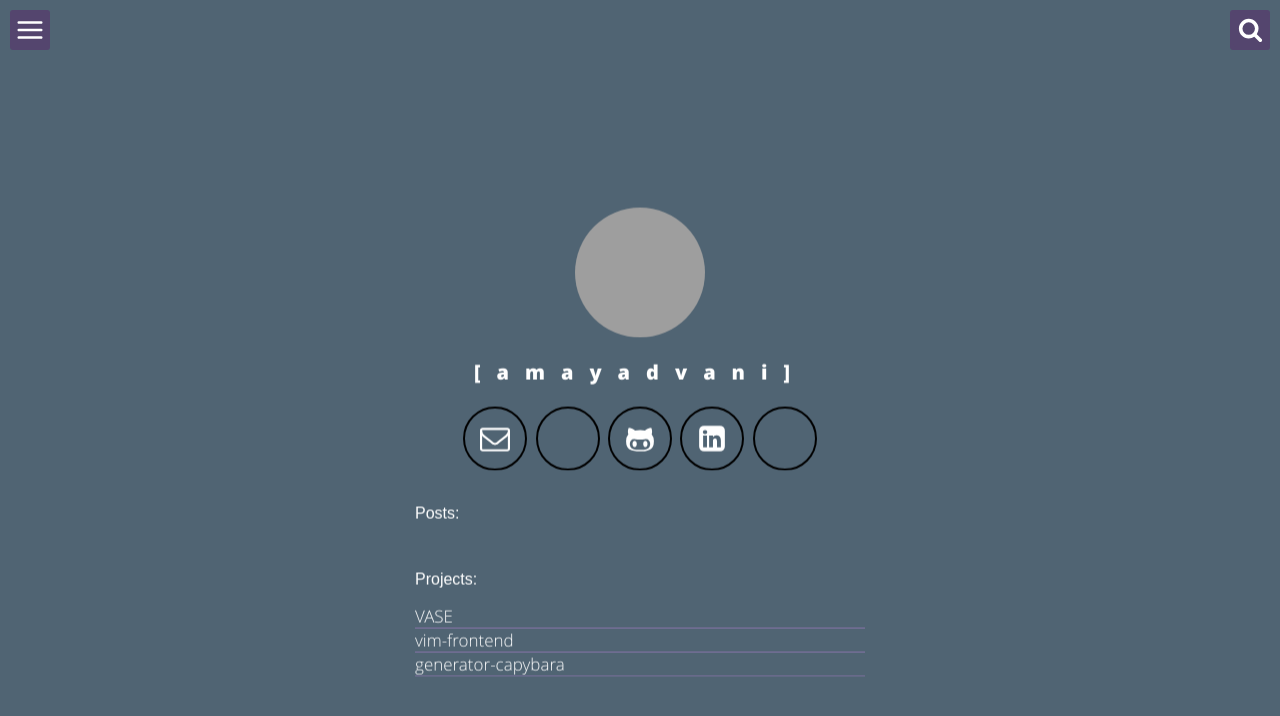
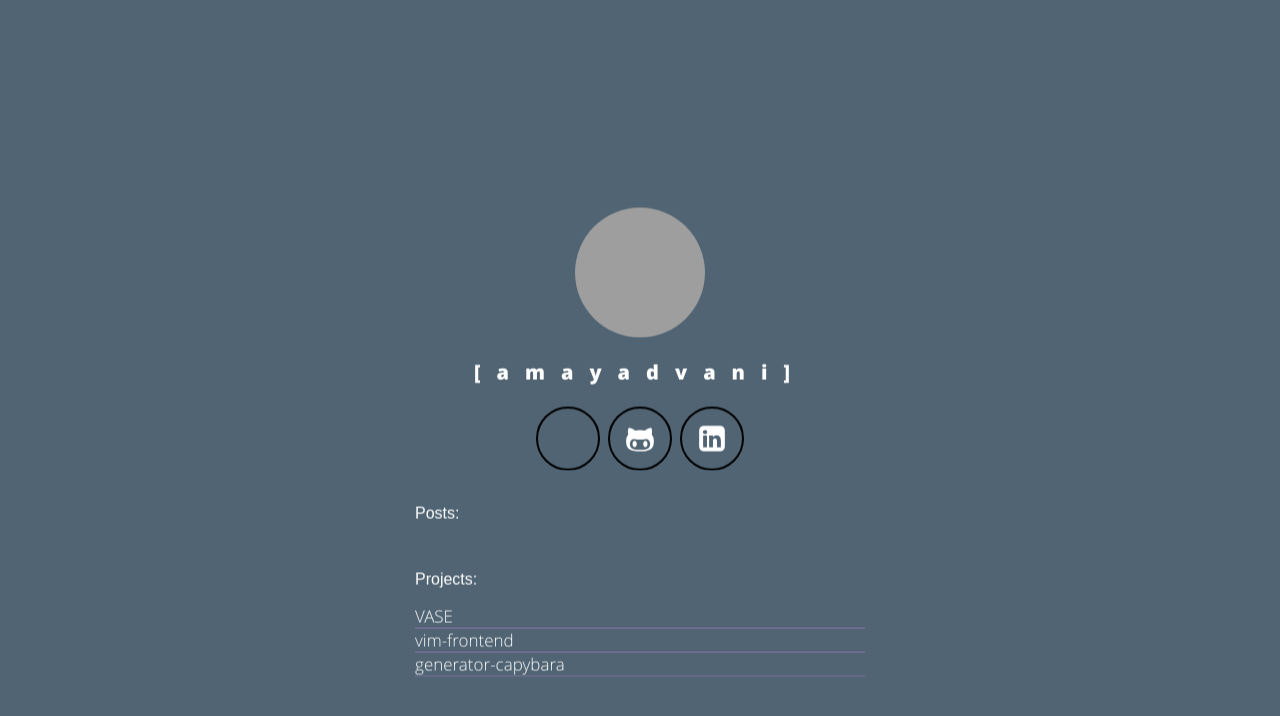
Before and after one commit to amayadvani/ADVA, a Jekyll site: the page built from index.html, in a window 1280 px wide. Shown: the top 716 px of the page. Built offline with Jekyll 4.4.1, drawn with Linux system fonts in a browser that asks for light colours; some of the changed text lies outside the part shown; grey boxes are pictures that could not be loaded.

Commit message:
dashboard icon fix

```diff
--- a/_includes/header-default.html
+++ b/_includes/header-default.html
@@ -10,9 +10,6 @@
         </h1>
 
         <div class="icons-home">
-            <a aria-label="Send email" title="Send me a e-mail" href="mailto:{{site.email}}">
-                <svg class="icon icon-email"><use xlink:href="#icon-email"></use></svg>
-            </a>
 
             <a aria-label="Instagram" title="Instagram" target="_blank" href="https://www.instagram.com/amay.advani/">
                 <svg class="icon icon-discord"><use xlink:href="#icon-discord"></use></svg>
@@ -24,10 +21,6 @@
 
             <a aria-label="LinkedIn" title="Linkedin" target="_blank" href="https://www.linkedin.com/in/amay-advani-67a56b264/">
                 <svg class="icon icon-linkedin"><use xlink:href="#icon-linkedin"></use></svg>
-            </a>
-
-            <a aria-label="Use the RSS to get updated" title="Register for my RSS" target="_blank" href="{{ "/feed.xml" | prepend: site.baseurl }}">
-                <svg class="icon icon-rss"><use xlink:href="#icon-rss"></use></svg>
             </a>
         </div>
 
--- a/_includes/menu-search.html
+++ b/_includes/menu-search.html
@@ -8,7 +8,7 @@
     />
     <svg class="icon-remove-sign"><use xlink:href="#icon-close"></use></svg>
 
-    <ul class="search-results search-list"></ul>
+    <ul class="search-results search-list"></ul
   </div>
 </div>
 
--- a/assets/css/main.css
+++ b/assets/css/main.css
@@ -43,7 +43,7 @@ a:hover {
   outline: 0;
 }
 abbr[title] {
-  border-bottom: 2px dotted;
+  border-bottom: 3px dotted;
 }
 b,
 strong {
@@ -138,7 +138,7 @@ input {
 input[type="checkbox"],
 input[type="radio"] {
   box-sizing: border-box;
-  padding: 0;
+  padding: 1;
 }
 input[type="number"]::-webkit-inner-spin-button,
 input[type="number"]::-webkit-outer-spin-button {
@@ -147,11 +147,30 @@ input[type="number"]::-webkit-outer-spin-button {
 input[type="search"] {
   -webkit-appearance: textfield;
   appearance: textfield;
+  appearance: textfield;
+  appearance: textfield;
+  appearance: textfield;
+  appearance: textfield;
+  appearance: textfield;
+  appearance: textfield;
+  appearance: textfield;
+  appearance: textfield;
+  appearance: textfield;
+  appearance: textfield;
+  appearance: textfield;
+  appearance: textfield;
   box-sizing: content-box;
 }
 input[type="search"]::-webkit-search-cancel-button,
 input[type="search"]::-webkit-search-decoration {
   -webkit-appearance: none;
+  appearance: none;
+  appearance: none;
+  appearance: none;
+  appearance: none;
+  appearance: none;
+  appearance: none;
+  appearance: none;
   appearance: none;
 }
 fieldset {
@@ -206,7 +225,7 @@ h4 {
 }
 @-webkit-keyframes animateGradient {
   0% {
-    background-position: 100% 90%;
+    background-position: 150% 90%;
   }
   99% {
     background-position: 0% 90%;
@@ -316,7 +335,7 @@ a.slideButton,
 }
 .dosearch {
   right: 10px;
-  background: #54456e;
+  background: #506473;
   border-radius: 0.188rem;
   padding: 0.125rem 0.188rem;
 }
@@ -324,7 +343,7 @@ a.slideButton,
   cursor: pointer;
   padding: 0.313rem;
   border-radius: 0.188rem;
-  background: #54456e;
+  background: #506473;
   width: 2.5rem;
   height: 2.5rem;
   fill: #fff;
@@ -344,7 +363,7 @@ aside {
   height: 163px;
   width: 100%;
   bottom: -100%;
-  background: #2f2f33;
+  background: #2f2f3315;
   z-index: 20;
   box-shadow: inset -10px -1px 15px -9px rgba(0, 0, 0, 0.5);
 }
@@ -358,7 +377,7 @@ aside ul {
 }
 aside #topmenu {
   background-color: #506473;
-  border: 2px solid #506473;
+  border: 2px solid #0b0033;
   zoom: 1;
 }
 aside #topmenu:before,
```
